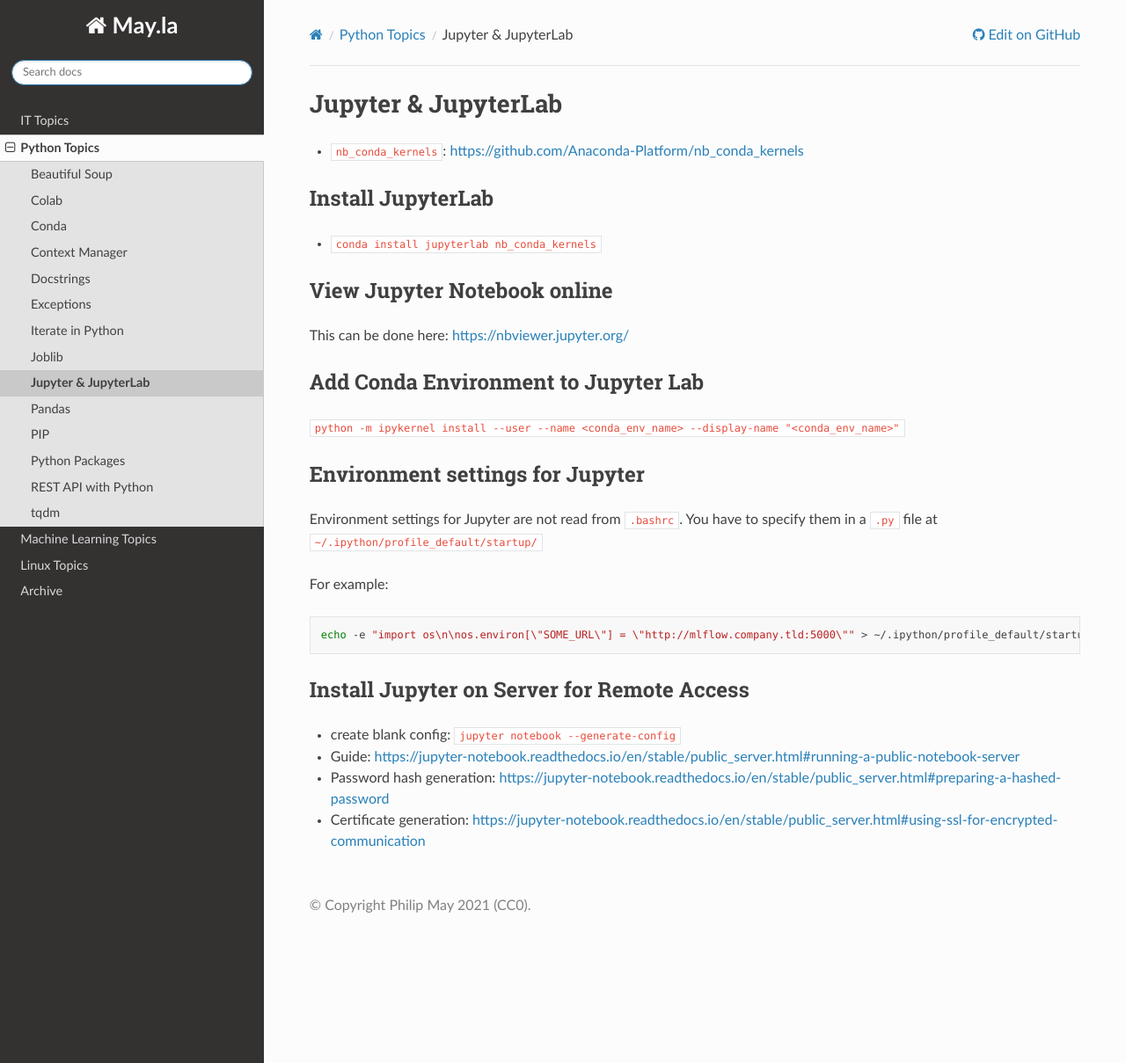
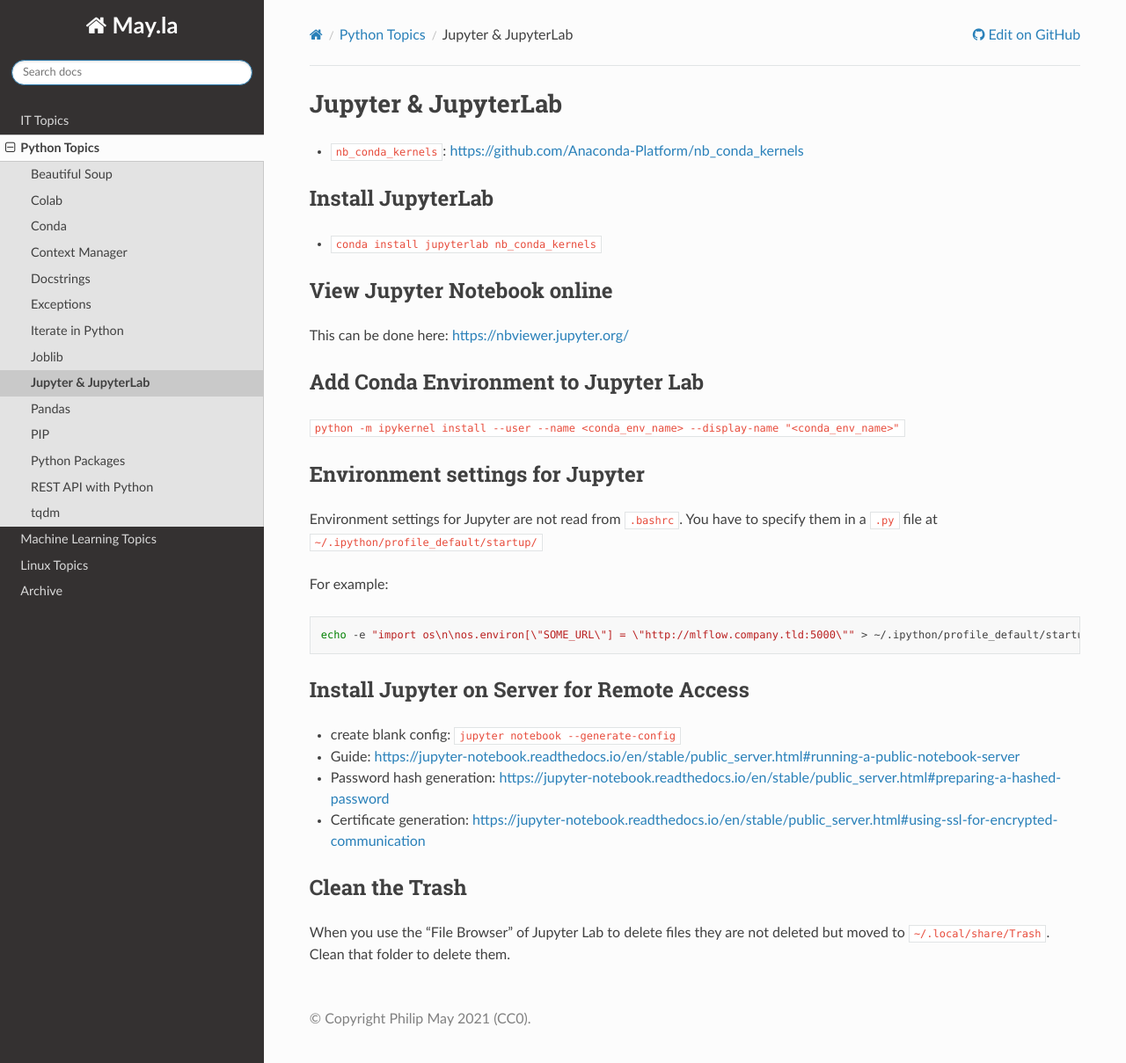
Before and after one commit to PhilipMay/May.la, a Sphinx documentation site: the page built from source/py/jupyter.md, in a window 1280 px wide and 1209 px high. Shown: the whole window at 88% size. Built offline with Sphinx 7.4.7 and the Read the Docs theme 2.0.0, drawn with Linux system fonts in a browser that asks for light colours.

Commit message:
Update jupyter.md

```diff
--- a/source/py/jupyter.md
+++ b/source/py/jupyter.md
@@ -24,3 +24,6 @@
 - Guide: https://jupyter-notebook.readthedocs.io/en/stable/public_server.html#running-a-public-notebook-server
 - Password hash generation: https://jupyter-notebook.readthedocs.io/en/stable/public_server.html#preparing-a-hashed-password
 - Certificate generation: https://jupyter-notebook.readthedocs.io/en/stable/public_server.html#using-ssl-for-encrypted-communication
+
+## Clean the Trash
+When you use the "File Browser" of Jupyter Lab to delete files they are not deleted but moved to `~/.local/share/Trash`. Clean that folder to delete them.
```
